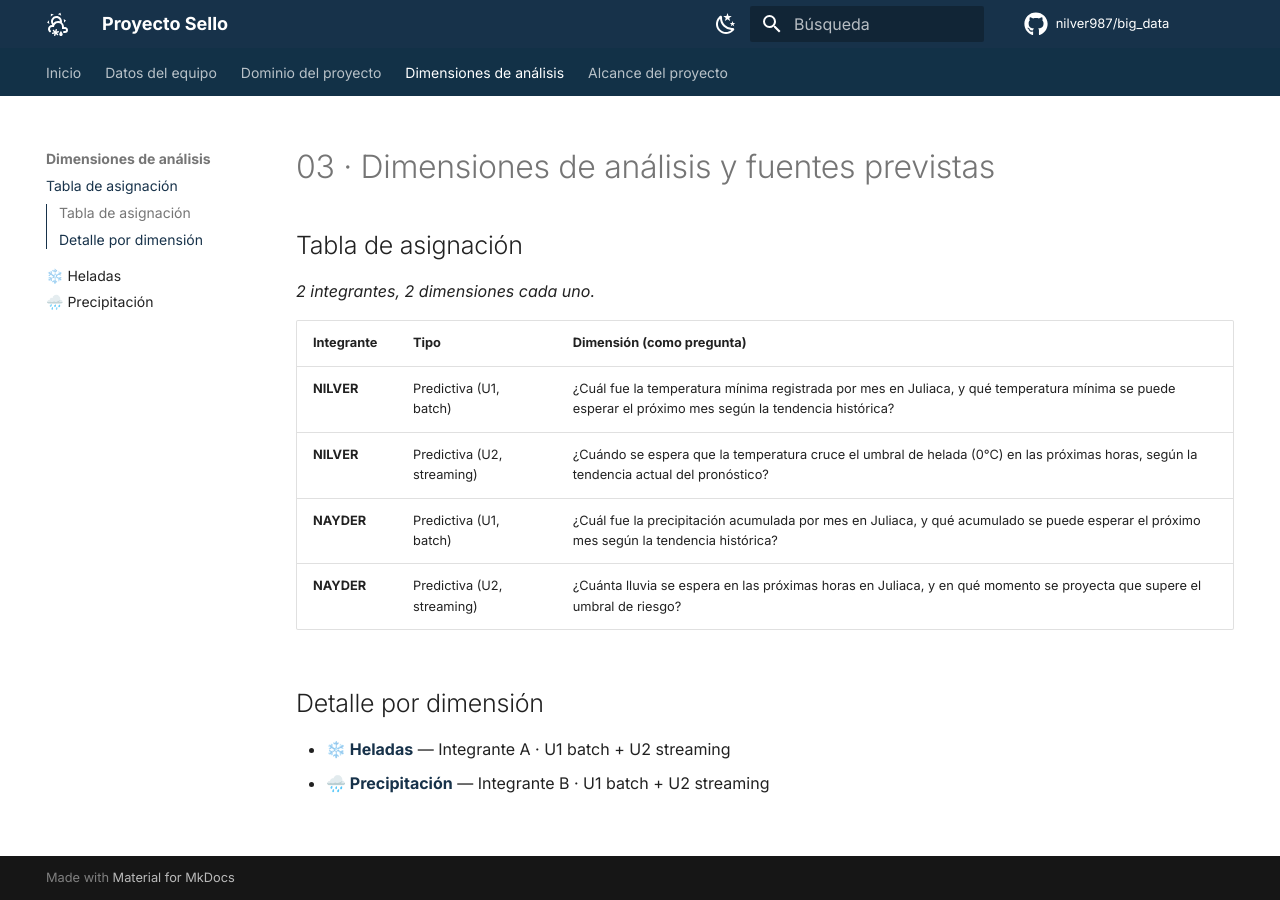
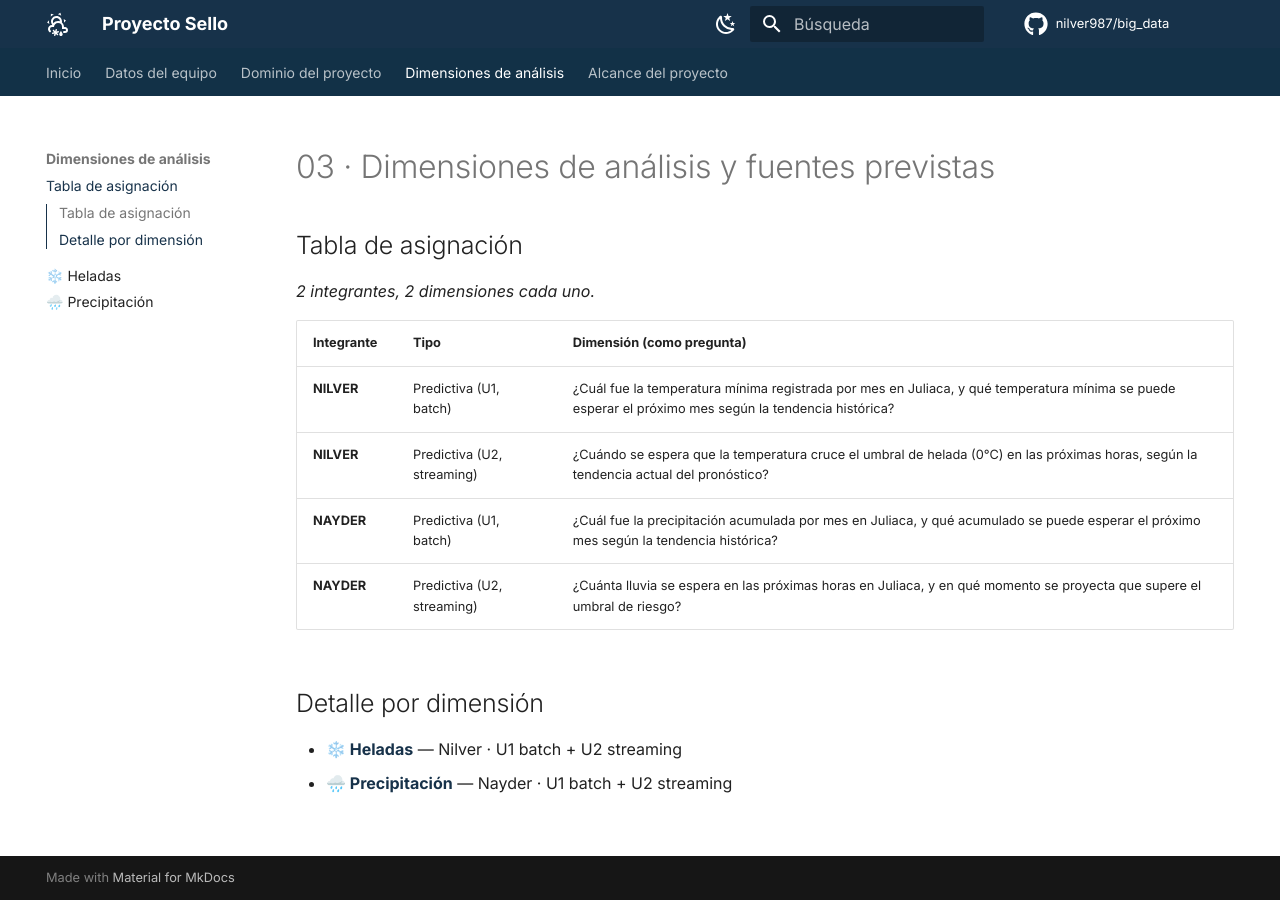
Before and after one commit to nilver987/big_data, an MkDocs documentation site: the page built from docs/dimensiones/asignacion.md, in a window 1280 px wide. Built offline with MkDocs 1.6.1 and Material for MkDocs 9.7.7, drawn with Linux system fonts in a browser that asks for light colours; comment, search, counter and statistics services are not loaded.

Commit message:
Update asignacion.md

```diff
--- a/docs/dimensiones/asignacion.md
+++ b/docs/dimensiones/asignacion.md
@@ -13,5 +13,5 @@
 
 ## Detalle por dimensión
 
-- **[❄️ Heladas](heladas.md)** — Integrante A · U1 batch + U2 streaming
-- **[🌧️ Precipitación](precipitacion.md)** — Integrante B · U1 batch + U2 streaming
+- **[❄️ Heladas](heladas.md)** — Nilver · U1 batch + U2 streaming
+- **[🌧️ Precipitación](precipitacion.md)** — Nayder · U1 batch + U2 streaming
```
